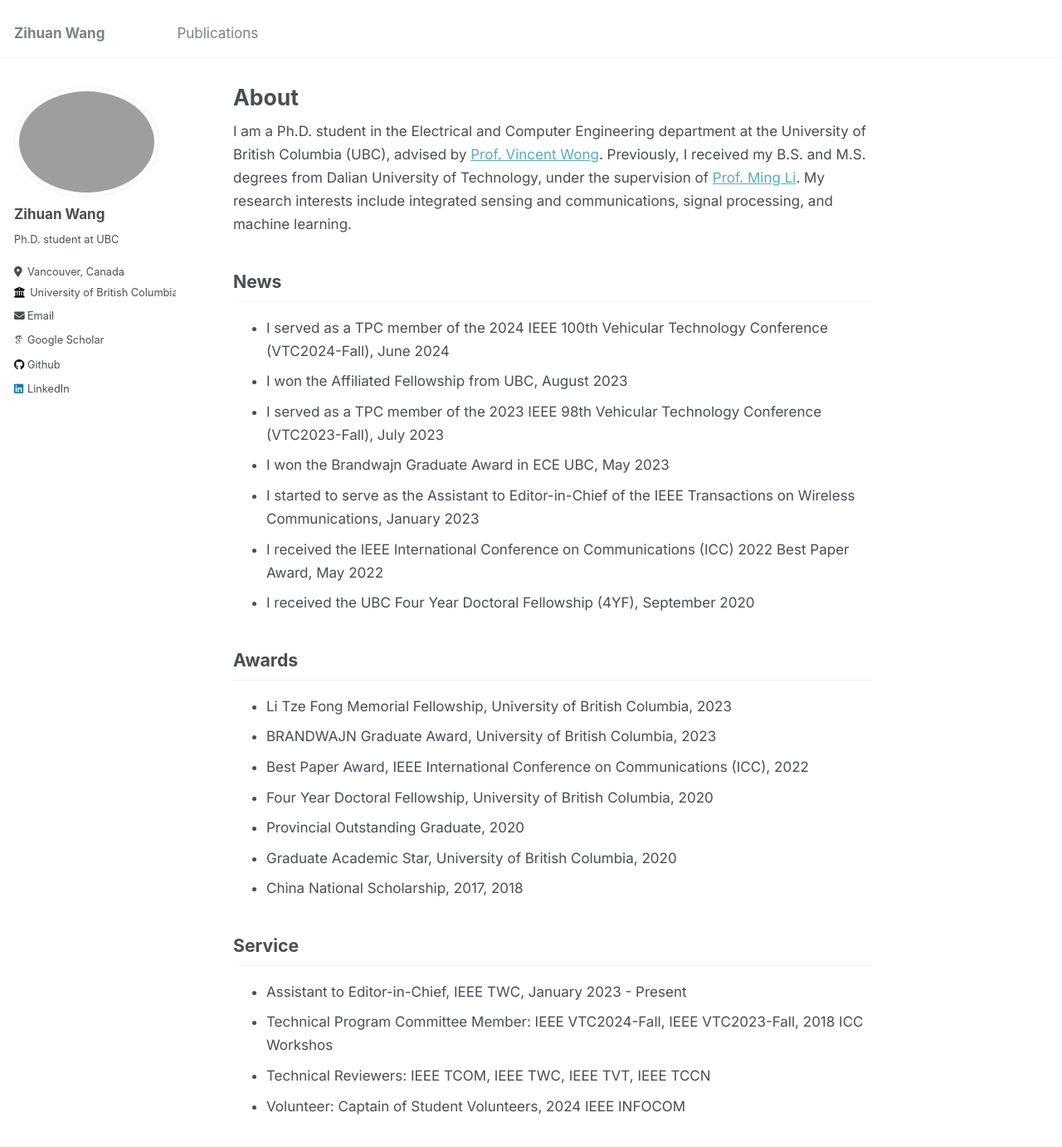
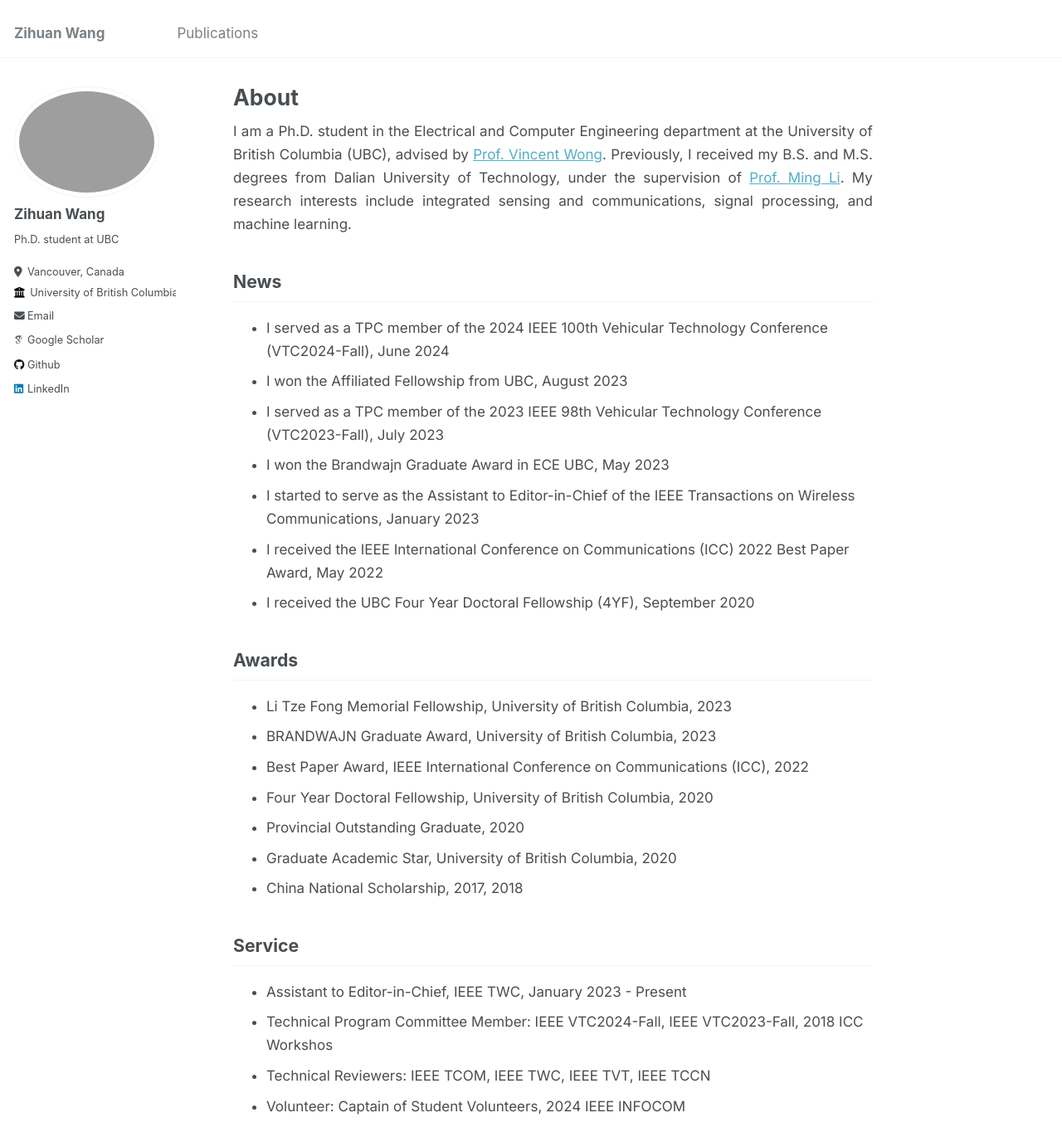
Before and after one commit to zihuanwang/zihuanwang.github.io, a Jekyll site: the page built from _pages/about.md, in a window 1280 px wide and 1400 px high. Shown: the top 1382 px of the window at 83% size. Built offline with Jekyll 4.4.1, drawn with Linux system fonts in a browser that asks for light colours; some web fonts are replaced.

Commit message:
Update custom.css

```diff
--- a/assets/css/custom.css
+++ b/assets/css/custom.css
@@ -16,6 +16,11 @@ body {
   margin-left: auto;
   margin-right: auto;
 }
+.page__content p {
+  text-align: justify;
+  margin-bottom: 1.2em; /* keep nice spacing */
+}
+
 
 .page__content p {
   margin-bottom: 1.2em;
```
